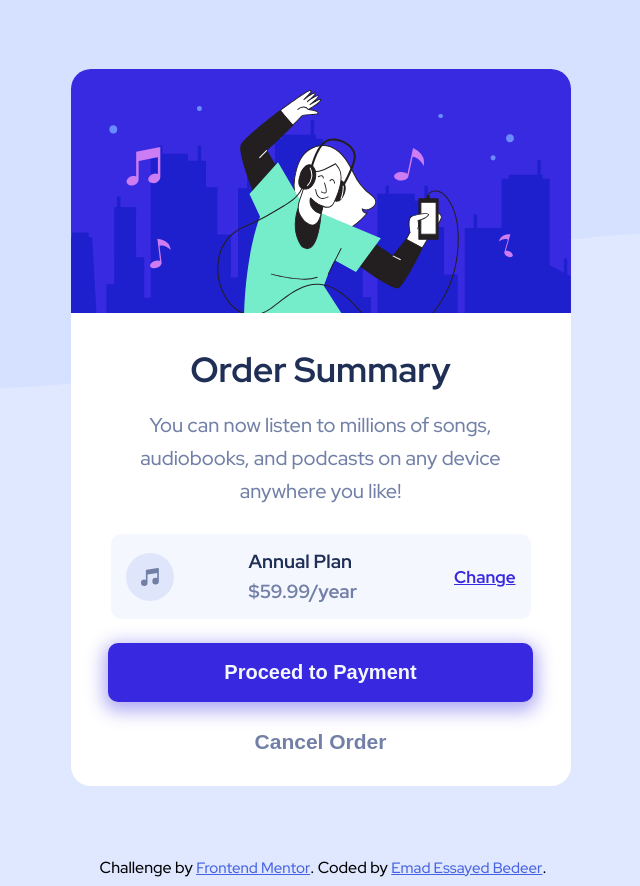
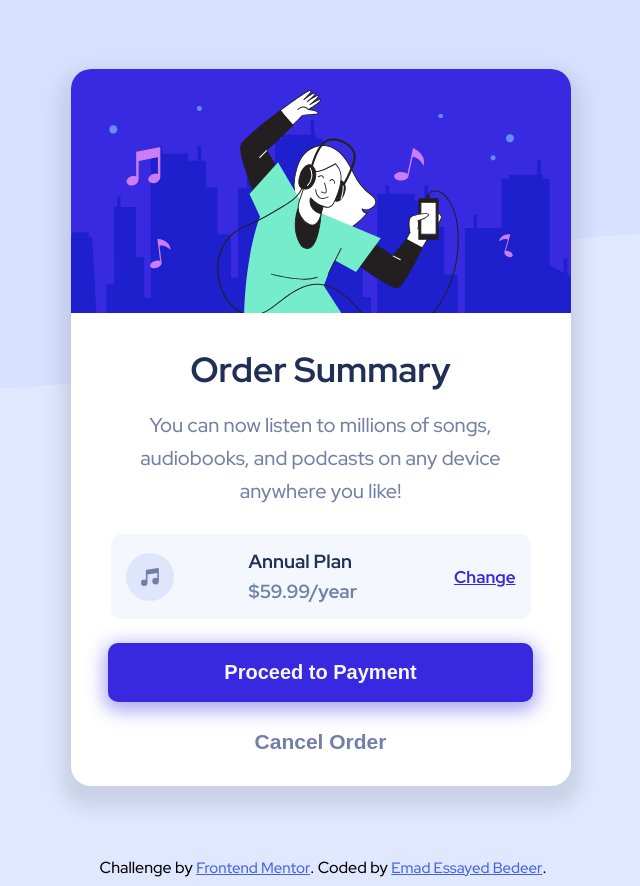
Before and after one commit to Emad-Essayed/Frontend-Mentor-Order-summary-component, a plain HTML site: page index.html in a window 1280 px wide. Shown: the whole page, without its empty margins (317-957 px from the left). Drawn offline with Linux system fonts and the light colour scheme.

Commit message:
update style

```diff
--- a/style.css
+++ b/style.css
@@ -60,6 +60,7 @@ img {
   text-align: center;
   overflow: hidden;
   background-color: white;
+  box-shadow: 0px 12px 19px 10px rgba(0, 0, 0, 0.1);
 }
 
 .hero {
```
